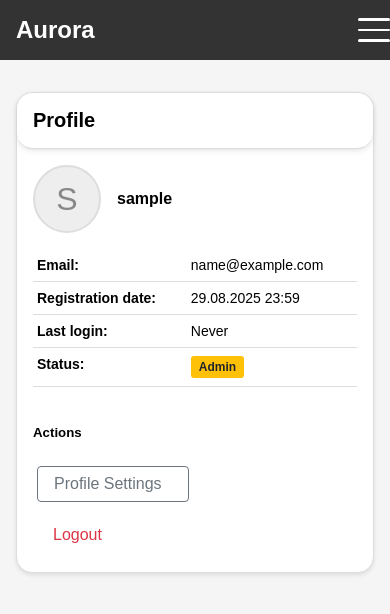
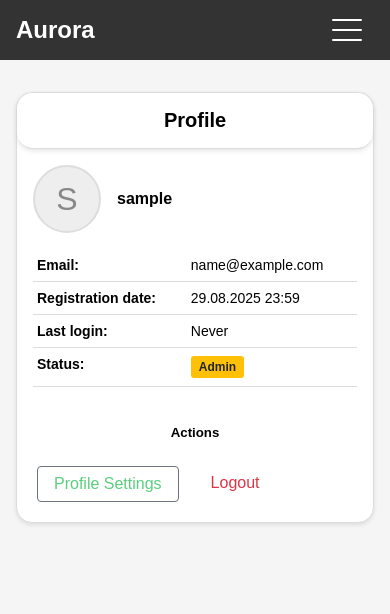
Before and after one commit to DubroffSky/aurora, a Django app: page / in a window 390 px wide. Shown: the top 614 px of the page. Run offline with Django 5.2, Linux system fonts and the light colour scheme; the visitor is signed in with stand-in values (Sample User, id 1).

Commit message:
card styles

```diff
--- a/aurora/aurora_store/templates/aurora_store/base.html
+++ b/aurora/aurora_store/templates/aurora_store/base.html
@@ -54,10 +54,11 @@
             padding: 0.5rem 1rem;
             position: relative;
             transition: color 0.2s;
+            border-radius: 0px;
         }
 
         .nav-link:hover {
-            border-radius: 3px;
+            border-radius: 0px;
         }
 
         .nav-link::after {
@@ -68,15 +69,19 @@
             right: 1rem;
             bottom: 0.3rem;
             height: 1px;
-            background: #fff;
+            background: #ffffff;
             transform: scaleX(0);
             transition: transform 0.3s cubic-bezier(.4,0,.2,1);
-            border-radius: 2px;
+            border-radius: 0px;
         }
 
         .nav-link:hover::after,
         .nav-link:focus::after {
             transform: scaleX(1);
+        }
+
+        .text-right {
+            text-align: right;
         }
 
         .container {
@@ -127,18 +132,18 @@
         }
 
         .btn-primary {
-            background-color: #007bff;
+            background-color: #27c055c2;
             color: white;
         }
 
         .btn-primary:hover {
-            background-color: #0056b3;
+            background-color: #27c055c2;
         }
 
         .btn-outline-primary {
             background-color: transparent;
-            color: #007bff;
-            border: 1px solid #007bff;
+            color: #535353;
+            border: 1px solid #27c055c2;
         }
 
         .btn-outline-primary:hover {
@@ -158,12 +163,12 @@
 
         .btn-outline-secondary {
             background-color: transparent;
-            color: #6c757d;
+            color: #27c055c2;
             border: 1px solid #6c757d;
         }
 
         .btn-outline-secondary:hover {
-            background-color: #6c757d;
+            background-color: #27c055c2;
             color: white;
         }
 
@@ -186,7 +191,7 @@
             border-bottom: 1px solid #ddd;
             box-shadow: #c2c2c2bd 0px 2px 6px -2px;
             display: flex;
-            justify-content: space-between;
+            justify-content: center;
             align-items: center;
             border-radius: 16px;
         }
@@ -295,12 +300,13 @@
         }
 
         .d-grid {
-            display: grid;
-            width: 10em;
+            display: flex;
+            width: 30em;
         }
 
         .gap-2 {
             gap: 0.5rem;
+            width: 80%;
         }
 
         .row {
@@ -368,11 +374,11 @@
             flex-direction: column;
             justify-content: center;
             align-items: center;
-            width: 32px;
-            height: 32px;
+            width: 30px;
+            height: 30px;
             cursor: pointer;
             position: absolute;
-            right: 0;
+            left: 85%;
             top: 50%;
             transform: translateY(-50%);
             z-index: 1002;
@@ -387,6 +393,9 @@
         }
 
         @media screen and (max-width: 768px) {
+            .actions {
+                text-align: center;
+            }
             .col-md-4, .col-md-6, .col-md-8, .col-md-12 {
                 flex: 0 0 100%;
             }
@@ -434,7 +443,7 @@
             .card-header {
                 flex-direction: column;
                 gap: 1rem;
-                align-items: flex-start;
+                align-items: center;
             }
             .table {
                 font-size: 0.875rem;
--- a/aurora/aurora_store/templates/aurora_store/profile.html
+++ b/aurora/aurora_store/templates/aurora_store/profile.html
@@ -49,7 +49,7 @@
 
                         </table>
                     </div>
-                    <div class="col-md-6 actions">
+                    <div class="col-md-12 actions">
                         <h5>Actions</h5>
                         <div class="d-grid gap-2">
                             <a href="{% url 'aurora_store:profile_settings' %}" class="btn btn-outline-secondary">
--- a/aurora/aurora_store/templates/aurora_store/projects_list.html
+++ b/aurora/aurora_store/templates/aurora_store/projects_list.html
@@ -41,7 +41,7 @@
                                         <span>No members yet</span>
                                     {% endif %}
                                 </td>
-                                <td>
+                                <td class="text-right">
                                     <a href="{% url 'aurora_store:project_detail' project.id %}" class="btn btn-outline-info">View</a>
                                     <a href="{% url 'aurora_store:project_edit' project.id %}" class="btn btn-outline-primary">Edit</a>
                                 </td>
```
